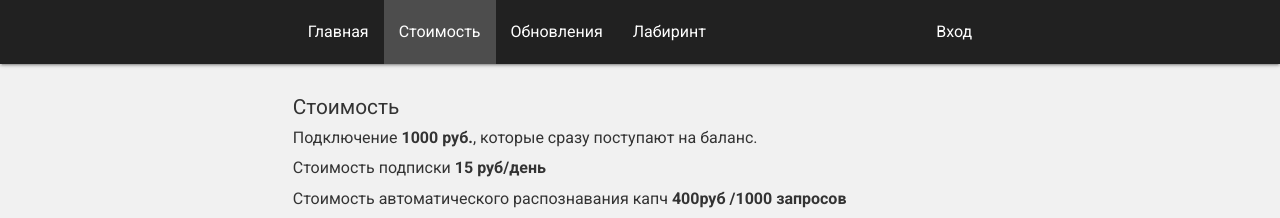
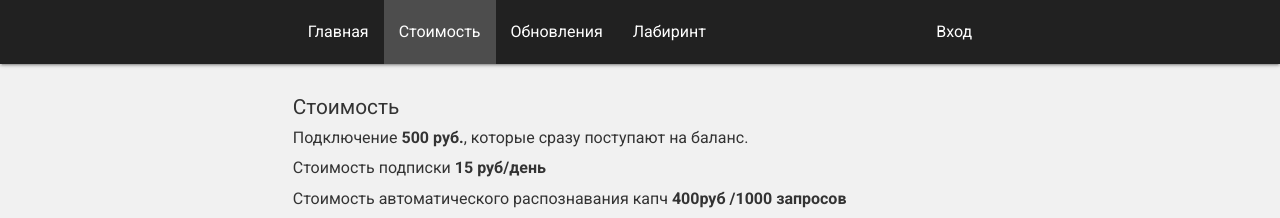
Before and after one commit to ijcnvv/haddan-bot-manager-react, a React app: page /price in a window 1280 px wide. Shown: the top 218 px of the page. Built offline with nearby package versions, Linux system fonts and the light colour scheme.

Commit message:
Update price.js

```diff
--- a/src/pages/price/price.js
+++ b/src/pages/price/price.js
@@ -7,7 +7,7 @@ const PricePage = () => {
         <h3>Стоимость</h3>
         <p>
           Подключение&nbsp;
-          <strong>1000 руб.</strong>, которые сразу поступают на баланс.
+          <strong>500 руб.</strong>, которые сразу поступают на баланс.
         </p>
         <p>
           Стоимость подписки&nbsp;
```
